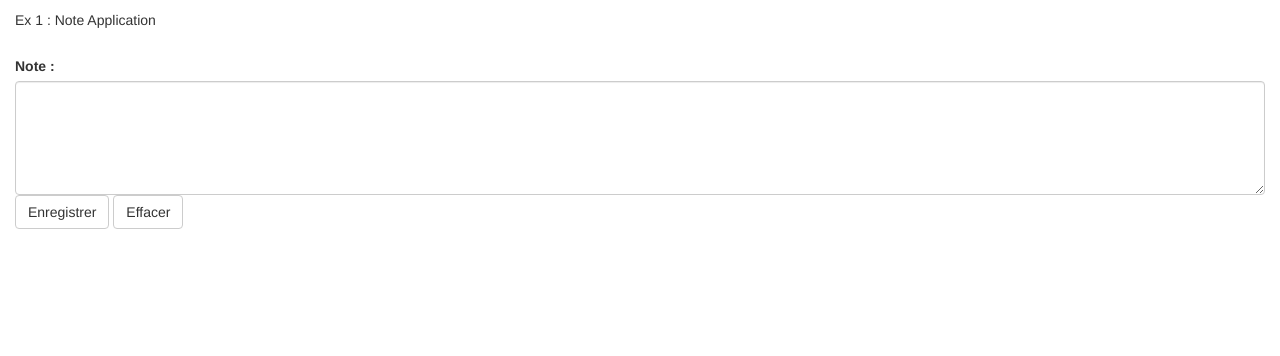
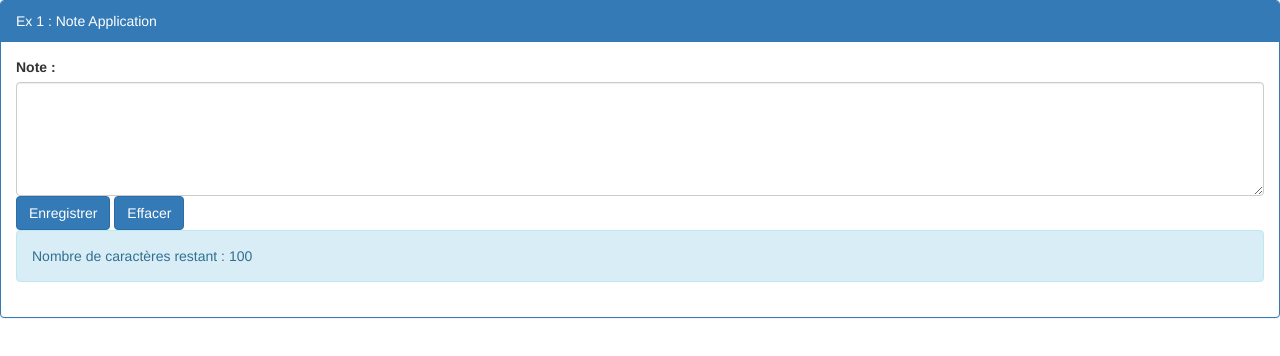
Before and after one commit to Raphkitue/angular-tds, a plain HTML site: page td1/index.html in a window 1280 px wide. Drawn offline with nearby package versions, Linux system fonts and the light colour scheme.

Commit message:
Compteur
Version avec le compteur sans les couleurs

```diff
--- a/td1/app/noteController.js
+++ b/td1/app/noteController.js
@@ -12,6 +12,8 @@ angular.module("noteApp").controller("MainController",function(){
         return null;
     };
     this.count = function(){
+        this.status="alert-"
         return 100 -this.messageNote.length;
+
     };
 });
--- a/td1/index.html
+++ b/td1/index.html
@@ -8,15 +8,24 @@
     <meta charset="UTF-8">
     <title>TD1</title>
 </head>
-<body>
-<div class="panel-heading">Ex 1 : Note Application</div>
-<div class="panel-body">
-   <div class="form-group">
-       <label for="messageNote">Note :</label>
-       <textarea name="messageNote" id="messageNote" cols="40" rows="5" class="form-control ng-valid ng-valid-maxlength ng-dirty ng-touched" maxlength="100"></textarea>
-       <div class="btn btn-default" id="enregistrer">Enregistrer</div>
-       <div class="btn btn-default" id="effacer">Effacer</div>
-   </div>
+<body data-ng-controller="MainController as mainCtrl">
+<div class="panel panel-primary">
+<div class="panel-heading panel-primary">Ex 1 : Note Application</div>
+    <div class="panel-body">
+       <div class="form-group">
+           <label for="messageNote">Note :</label>
+           <textarea data-ng-model="mainCtrl.messageNote" name="messageNote" id="messageNote" cols="40" rows="5" class="form-control ng-valid ng-valid-maxlength ng-dirty ng-touched" maxlength="100"></textarea>
+           <div class="btn btn-primary" id="enregistrer">Enregistrer</div>
+           <div class="btn btn-primary" id="effacer">Effacer</div>
+           <div class="alert alert-info alert-dismissible" data-ng-class="mainCtrl.status" role="alert">
+               Nombre de caractères restant :
+               <span data-ng-bind="mainCtrl.count()" class="ng-binding">
+                   100
+               </span>
+           </div>
+       </div>
+    </div>
 </div>
+
 </body>
 </html>
```
